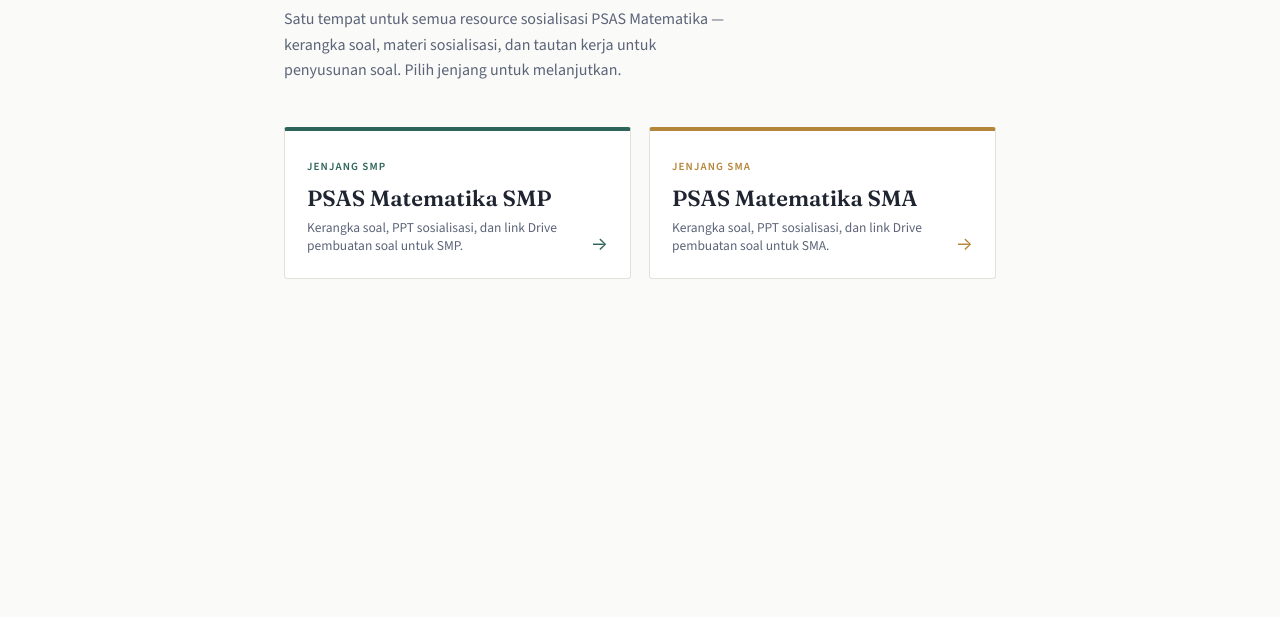
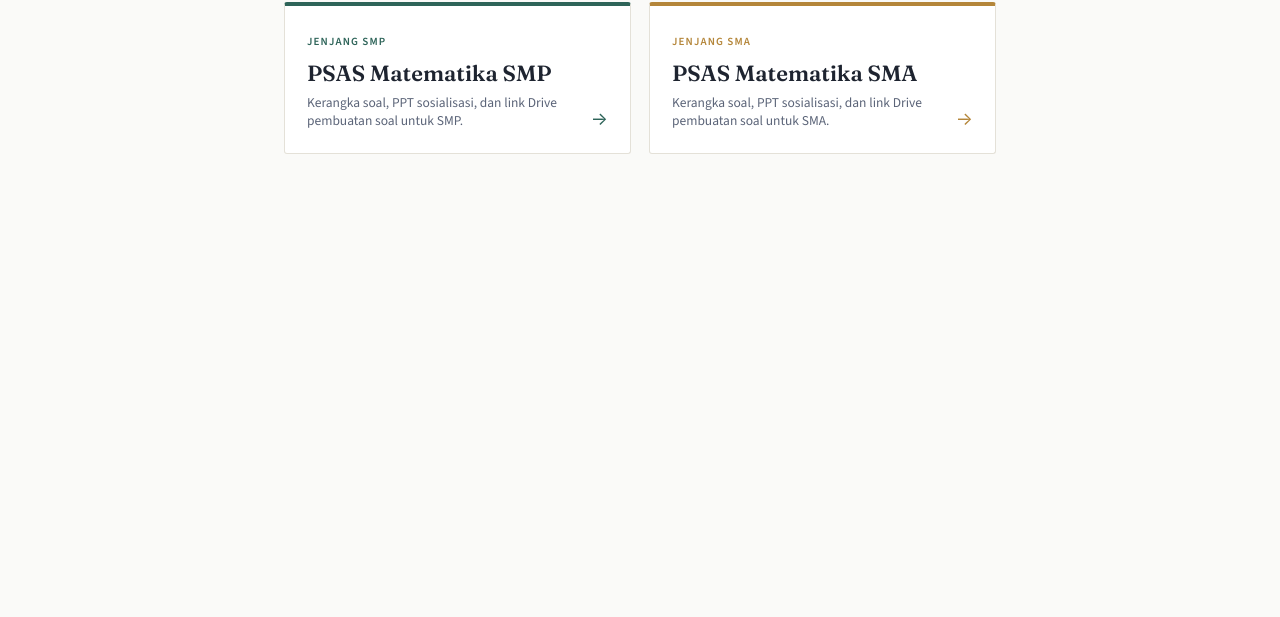
Before and after one commit to ipeka-kurikulum/psasmatematika2026, a plain HTML site: page index.html in a window 1280 px wide. Shown: the part 183-800 px from the top of the page. Drawn offline with nearby package versions, Linux system fonts and the light colour scheme.

Commit message:
Update index.html

```diff
--- a/index.html
+++ b/index.html
@@ -17,10 +17,7 @@
   <div class="wrap">
     <div class="eyebrow">IPEKA · Kurikulum Matematika</div>
     <h1>Panduan PSAS Matematika 2026</h1>
-    <p class="subtitle">
-      Satu tempat untuk semua resource sosialisasi PSAS Matematika — kerangka soal,
-      materi sosialisasi, dan tautan kerja untuk penyusunan soal. Pilih jenjang untuk melanjutkan.
-    </p>
+
 
     <div class="tabs">
       <a class="tab" href="psas-smp.html" style="--tab-accent:#2E6459">
```
